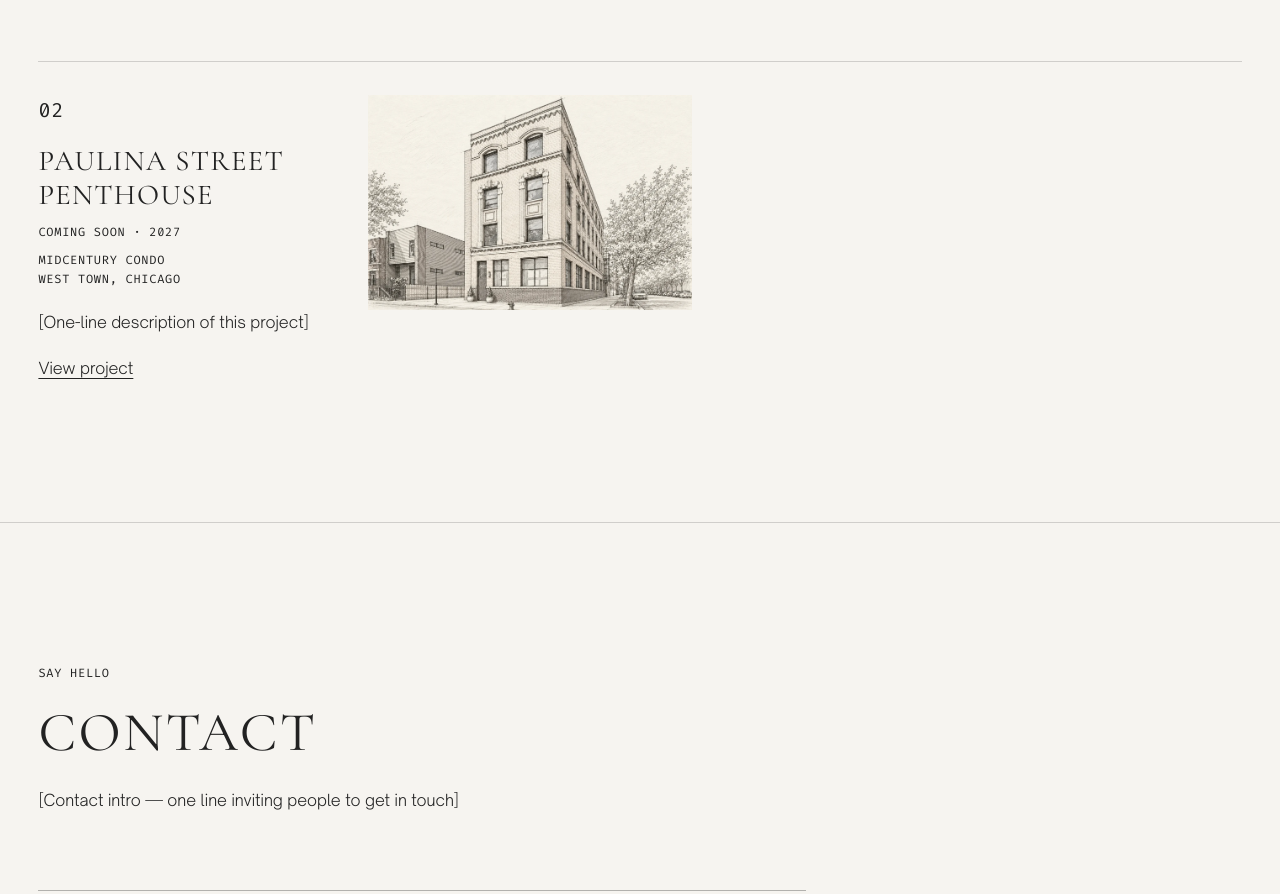
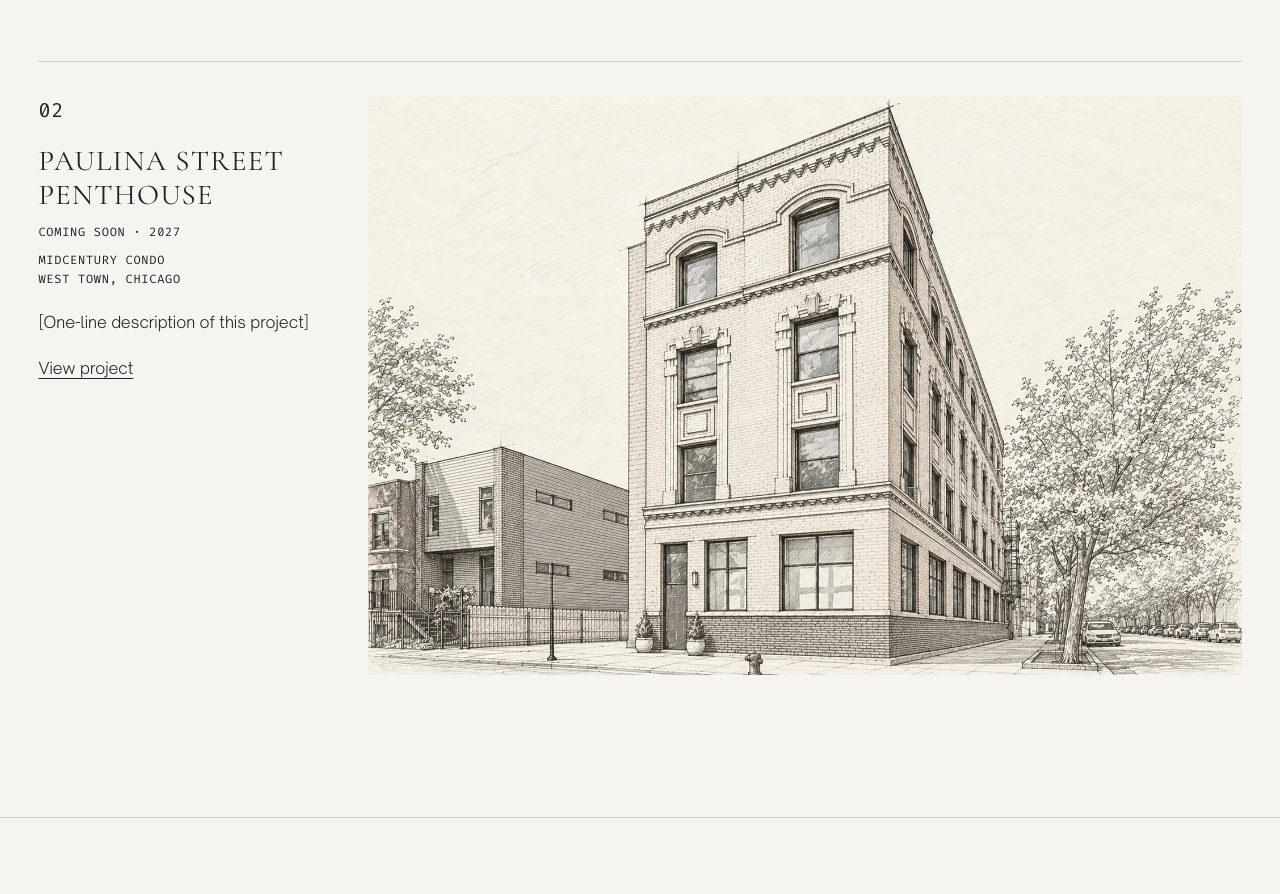
Before and after one commit to neonoirstudio/neonoirstudio.github.io, a plain HTML site: page index.html in a window 1280 px wide. Shown: the part 1996-2890 px from the top of the page. Drawn offline with Linux system fonts and the light colour scheme.

Commit message:
Let the Paulina sketch fill its home-page photo column
The even-row strip rule was more specific than the single-image override, so the sketch sat in a narrow leftover column instead of the full photo slot.

```diff
--- a/assets/css/styles.css
+++ b/assets/css/styles.css
@@ -156,7 +156,11 @@ figure { margin: 0; }
 .project-strip img { object-fit: cover; background: var(--paper); }
 .project-row:nth-child(even) .project-strip { grid-template-columns: minmax(0, 3fr) minmax(0, 5fr); }
 .project-row:nth-child(even) .project-strip a:first-child { order: 2; }
-.project-strip.is-single { grid-template-columns: 1fr; height: auto; }
+.project-strip.is-single,
+.project-row:nth-child(even) .project-strip.is-single {
+  grid-template-columns: 1fr;
+  height: auto;
+}
 .project-strip.is-single a,
 .project-strip.is-single picture {
   height: auto;
```
